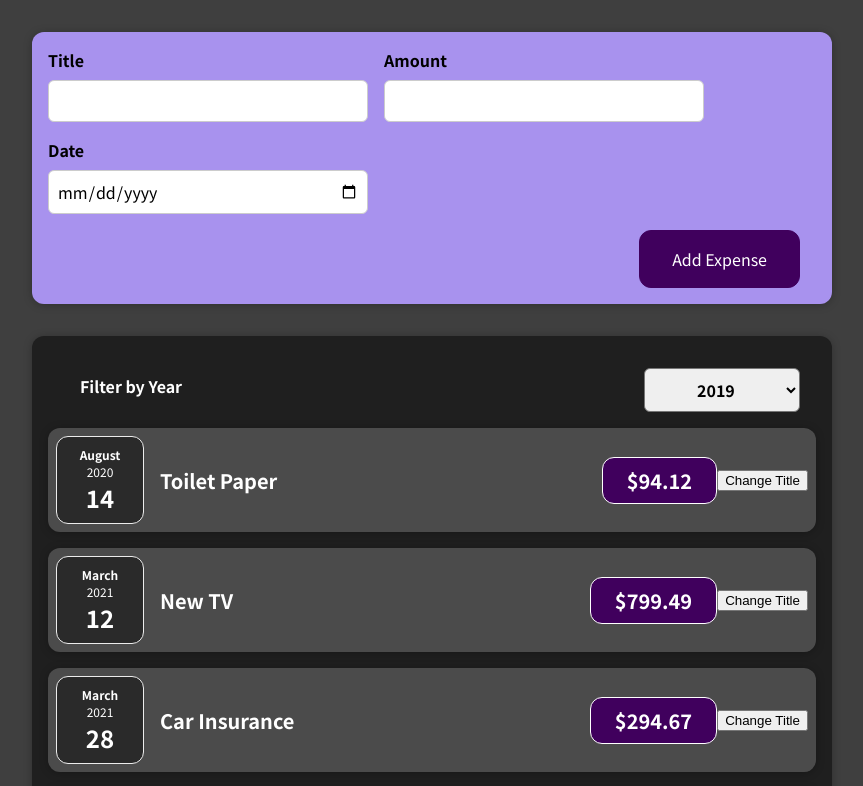
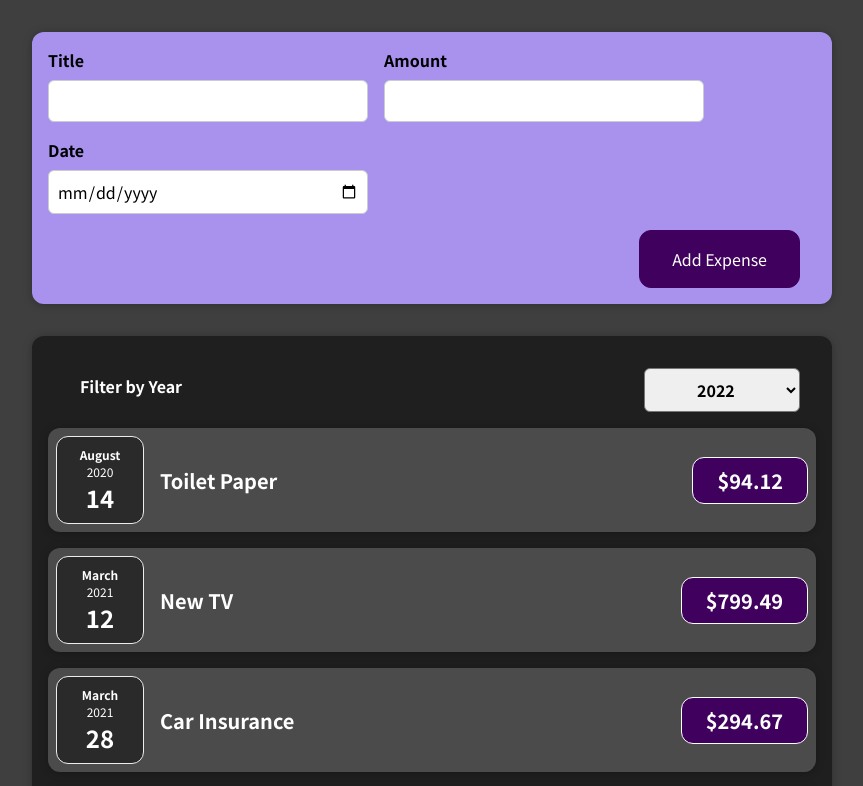
Before and after one commit to FairyCodeMother/oreilly-react-2021, a React (Create React App) app: page / in a window 1280 px wide. Shown: the top 786 px of the page, without its empty margins (208-1071 px from the left). Built offline with nearby package versions, Linux system fonts and the light colour scheme.

Commit message:
Add ESS to CDP Parallel Group 2

```diff
--- a/src/components/Expenses/ExpenseItem.js
+++ b/src/components/Expenses/ExpenseItem.js
@@ -1,27 +1,17 @@
-import React, { useState } from 'react';
+import React from 'react';
 
 import ExpenseDate from './ExpenseDate';
 import Card from '../UI/Card';
 import './ExpenseItem.css';
 
 const ExpenseItem = (props) => {
-  // function clickHandler() {}
-  const [title, setTitle] = useState(props.title);
-  console.log('ExpenseItem evaluated by React');
-
-  const clickHandler = () => {
-    setTitle('Updated!');
-    console.log(title);
-  };
-
   return (
     <Card className='expense-item'>
       <ExpenseDate date={props.date} />
       <div className='expense-item__description'>
-        <h2>{title}</h2>
+        <h2>{props.title}</h2>
         <div className='expense-item__price'>${props.amount}</div>
       </div>
-      <button onClick={clickHandler}>Change Title</button>
     </Card>
   );
 }
--- a/src/components/Expenses/Expenses.js
+++ b/src/components/Expenses/Expenses.js
@@ -1,4 +1,4 @@
-import React from 'react';
+import React, { useState } from 'react';
 
 import ExpenseItem from './ExpenseItem';
 import Card from '../UI/Card';
@@ -6,13 +6,16 @@ import './Expenses.css';
 import ExpensesFilter from "./ExpensesFilter";
 
 const Expenses = (props) => {
-    const filterChangeHandler = (year) => {
-        console.log("Year chosen: ", year);
+    const [filteredYear, setFilteredYear] = useState('2022');
+
+    const filterChangeHandler = (filteredYear) => {
+        setFilteredYear(filteredYear);
     };
 
     return (
         <Card className="expenses">
             <ExpensesFilter
+                selectedYear={filteredYear}
                 onFilterChange={filterChangeHandler}
             />
             <ExpenseItem
--- a/src/components/Expenses/ExpensesFilter.js
+++ b/src/components/Expenses/ExpensesFilter.js
@@ -7,7 +7,6 @@ const ExpensesFilter = (props) => {
 
 	// OnChange serves us events.
 	const dropdownHandler = (event) => {
-		console.log('Event value: ',event.target.value);
 		props.onFilterChange(event.target.value);
 	};
 
@@ -17,8 +16,11 @@ const ExpensesFilter = (props) => {
 				<label className="expenses-filter label">
 					Filter by Year
 				</label>
-				{/* Add a listener to the SELECT and point it to a handler. */}
-				<select onChange={dropdownHandler}>
+				{/* Add a listener to the SELECT and point it to a Handler. */}
+				<select
+					value={props.selectedYear}
+					onChange={dropdownHandler}
+				>
 					<option value='2019'>2019</option>
 					<option value='2020'>2020</option>
 					<option value='2021'>2021</option>
```
